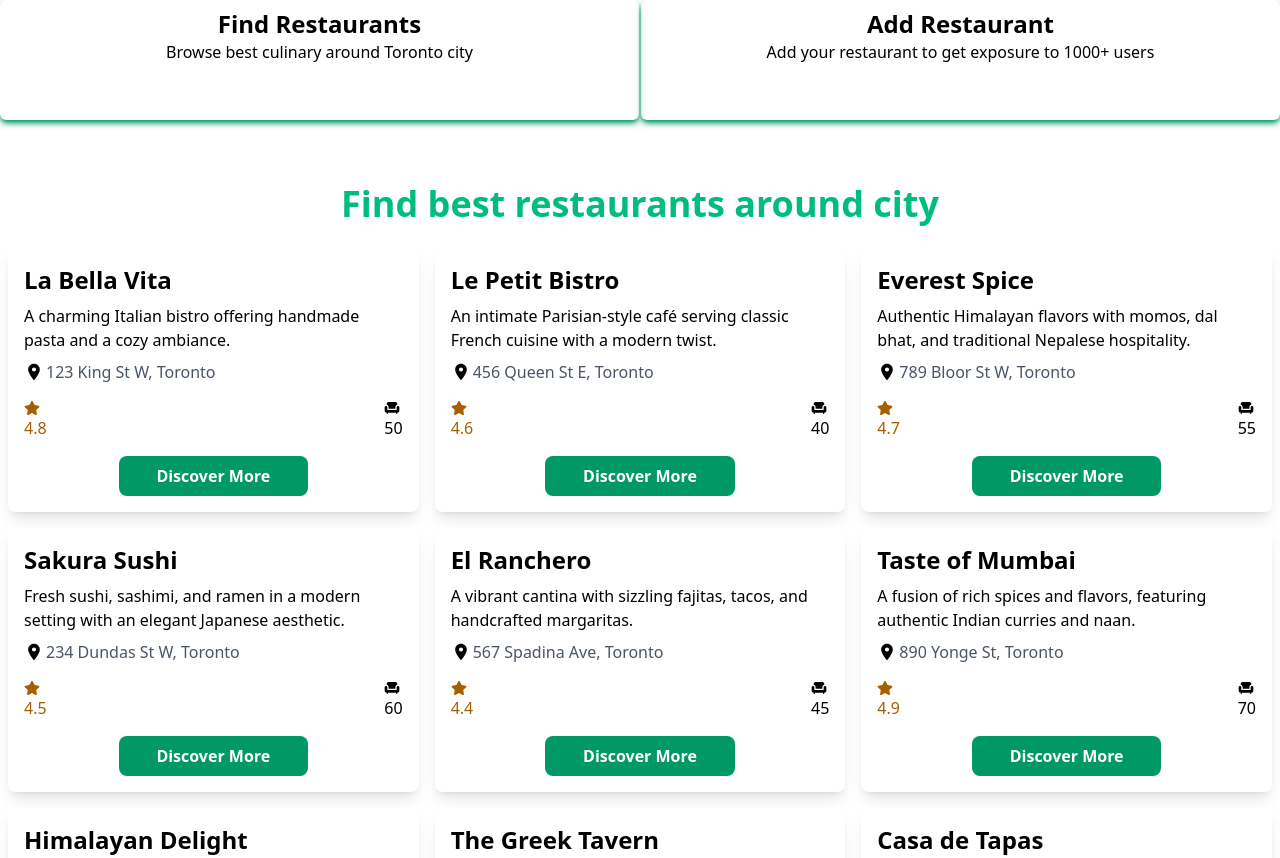
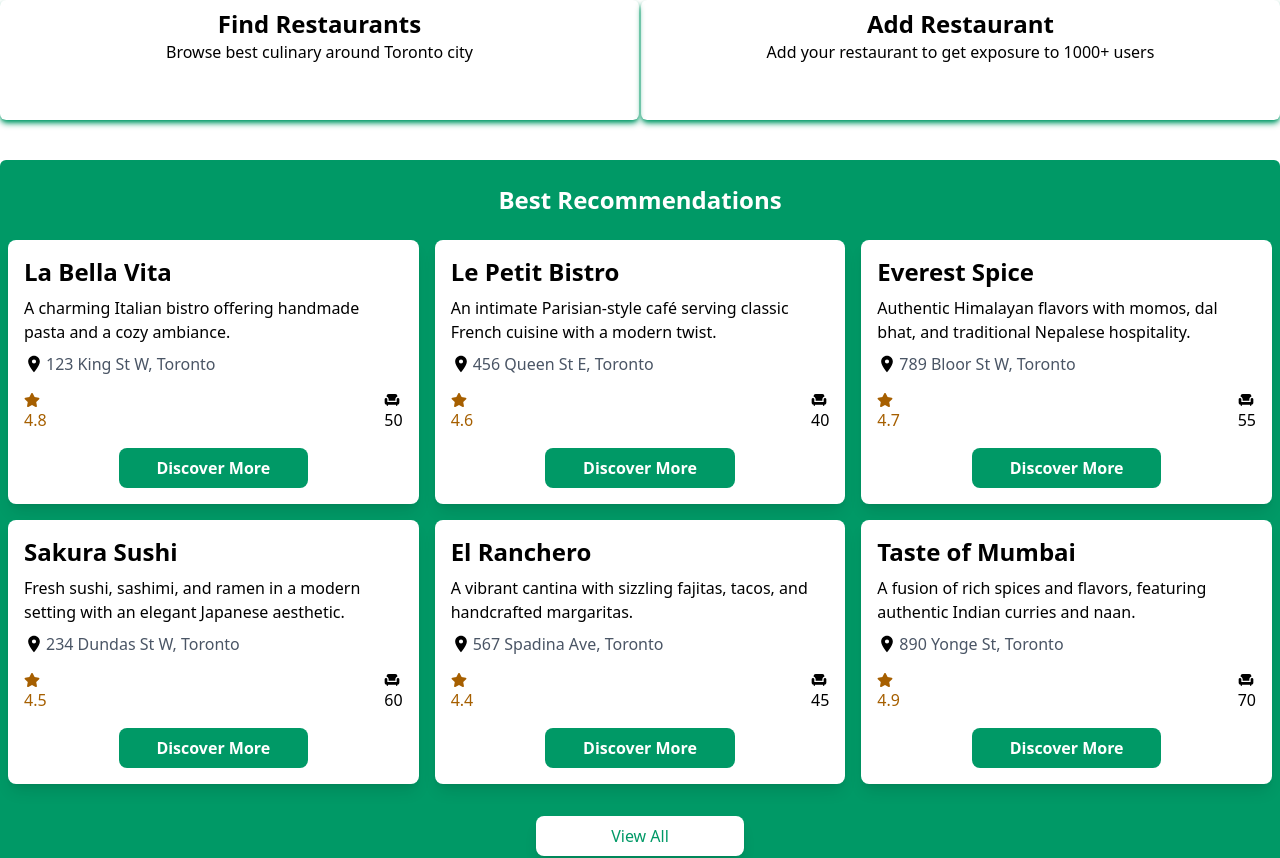
Before and after one commit to Bibhuregmi/react, a React (Vite) app: page / in a window 1280 px wide. Shown: the part 462-1320 px from the top of the page. Built offline with nearby package versions, Linux system fonts and the light colour scheme.

Commit message:
Added the restaurant listing component to show data

```diff
--- a/src/screens/HomePage.jsx
+++ b/src/screens/HomePage.jsx
@@ -5,7 +5,7 @@ const HomePage = () => {
   return (
     <>
         <MainContent />
-        <RestaurantsListing />
+        <RestaurantsListing isHome = {true} />
     </>
   )
 }
--- a/src/screens/Restaurants.jsx
+++ b/src/screens/Restaurants.jsx
@@ -1,9 +1,9 @@
 import React from 'react'
-import RenderRestaurants from '../components/RenderRestaurants'
+import RestaurantsListing from '../components/RestaurantsListing'
 const Restaurants = () => {
   return (
     <>
-        <h1>This will contain all the information about the restaurants</h1>
+        <RestaurantsListing />
     </>
   )
 }
```
